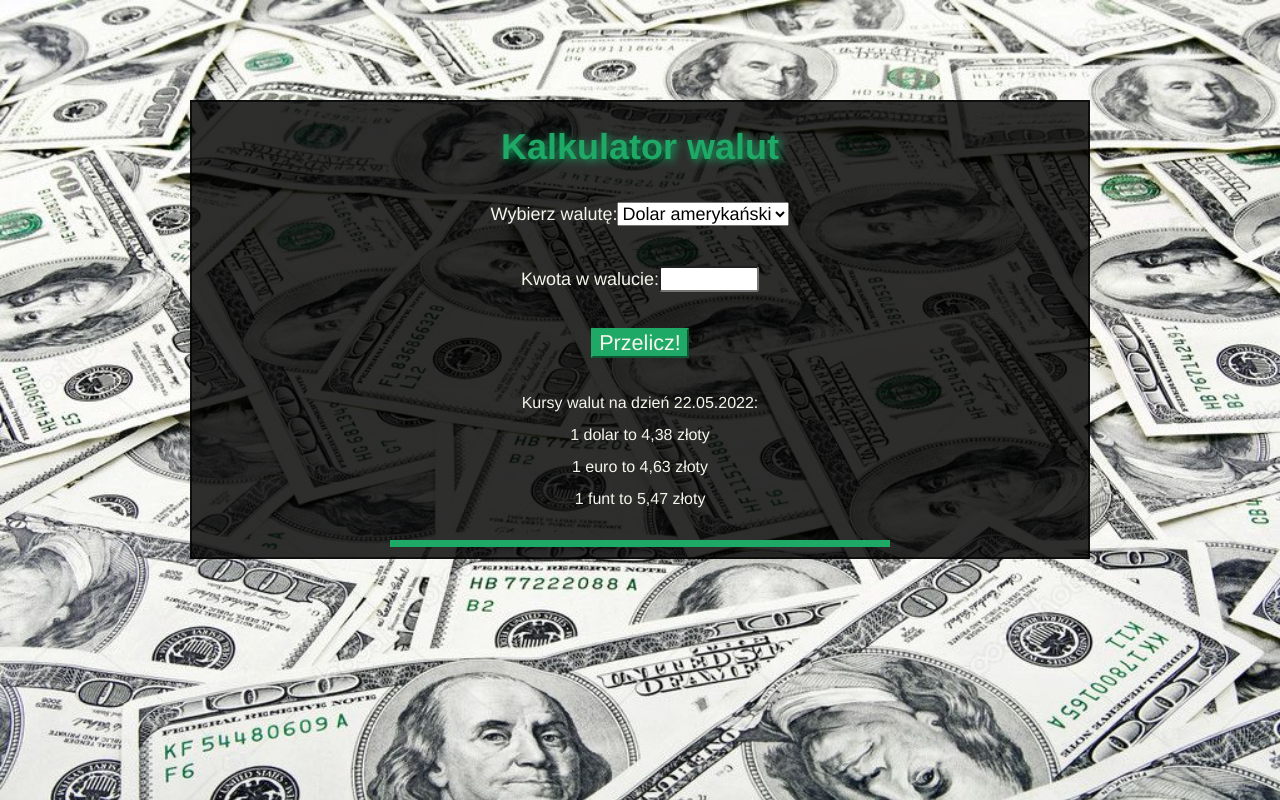
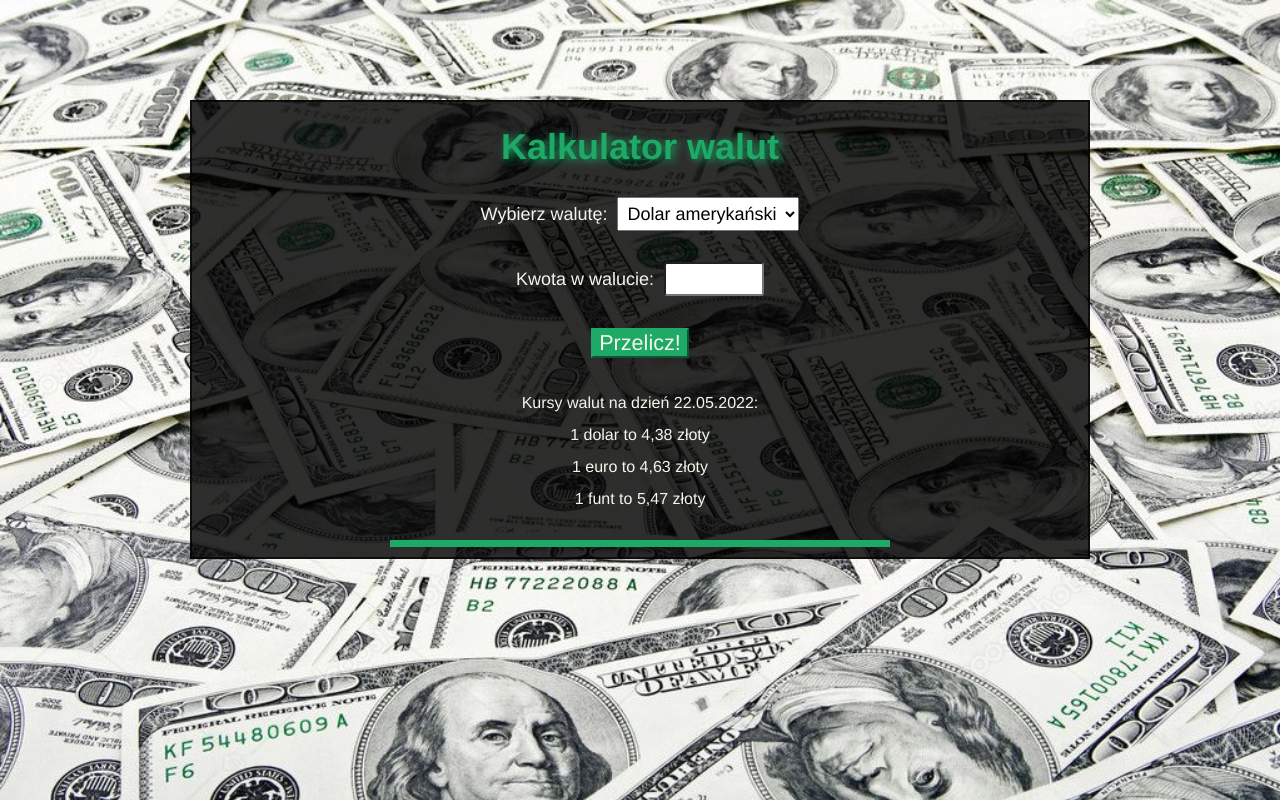
Before and after one commit to AleksandraJurkiewicz/currency-calculator-react, a React (Vite) app: page / in a window 1280 px wide. Built offline with nearby package versions, Linux system fonts and the light colour scheme.

Commit message:
padding and margin in form fields added

```diff
--- a/src/Form/index.jsx
+++ b/src/Form/index.jsx
@@ -16,6 +16,7 @@ export const Form = ({ calculateResult, result }) => {
         <form className="form" onSubmit={onSubmit}>
             Wybierz walutę:
             <select
+                className="form__field--first"
                 value={currency}
                 onChange={({ target }) => setCurrency(target.value)}
             >
@@ -28,7 +29,7 @@ export const Form = ({ calculateResult, result }) => {
                     </option>
                 )))}
             </select>
-            <div className="form__field--first">
+            <div className="form__field--second">
                 <label>
                     Kwota w walucie:
                     <input
@@ -43,7 +44,7 @@ export const Form = ({ calculateResult, result }) => {
                     />
                 </label>
             </div>
-            <div className="form__field--second">
+            <div className="form__field--third">
                 <button className="form__button">Przelicz!</button>
             </div>
             <div className="form__exchangeRate">Kursy walut na dzień 22.05.2022:
--- a/src/Form/style.css
+++ b/src/Form/style.css
@@ -10,10 +10,16 @@
 }
 
 .form__field--first {
-    padding: 20px;
+    margin-left: 10px;
+    padding: 5px;
 }
 
 .form__field--second {
+    padding: 20px;
+
+}
+
+.form__field--third {
     padding : 0px 20px 20px 20px;
 }
 
@@ -21,6 +27,8 @@
     border-radius: 3px;
     max-width: 100px;
     text-align: center;
+    padding: 5px;
+    margin-left: 10px;
 }
 
 .form__button {
```
